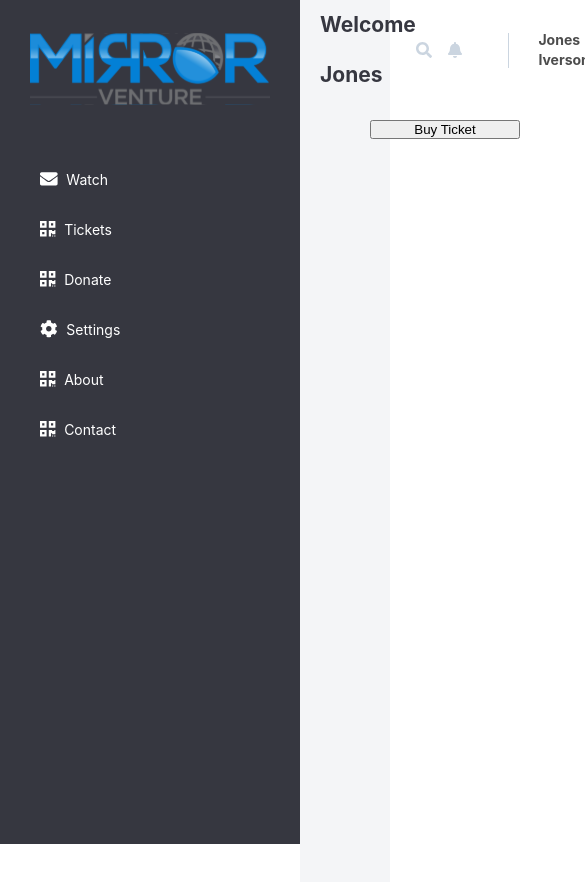
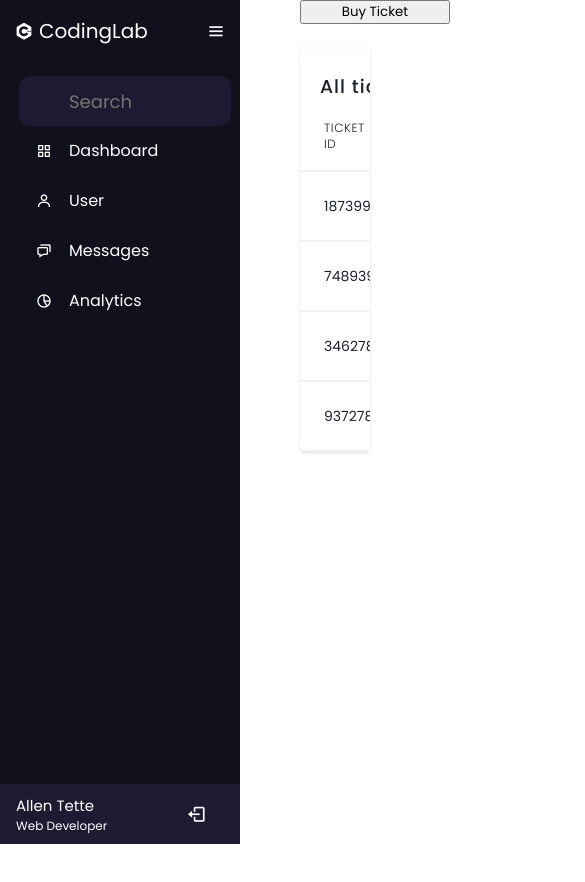
Before and after one commit to alleneben/mirror-ventures, a React (Create React App) app: page /app/dashboard/tickets in a window 390 px wide. Shown: the top 882 px of the page, 585 px wide, since content can reach past the window. After the commit the page ends 844 px from the top, so only its background shows below. Built offline with nearby package versions, Linux system fonts and the light colour scheme.

Commit message:
responsive dashboard

```diff
--- a/public/index.html
+++ b/public/index.html
@@ -10,6 +10,7 @@
       content="Web site created using create-react-app"
     />
     <link rel="apple-touch-icon" href="%PUBLIC_URL%/logo192.png" />
+    <link href='https://unpkg.com/boxicons@2.0.7/css/boxicons.min.css' rel='stylesheet'>
     <!--
       manifest.json provides metadata used when your web app is installed on a
       user's mobile device or desktop. See https://developers.google.com/web/fundamentals/web-app-manifest/
--- a/src/components/sidenav/sidenav.js
+++ b/src/components/sidenav/sidenav.js
@@ -1,7 +1,7 @@
 import React from 'react';
-
-// import { FontAwesomeIcon } from "@fortawesome/react-fontawesome";
-import {  faEnvelope,faQrcode, faCog } from "@fortawesome/free-solid-svg-icons";
+import { NavLink } from "react-router-dom";
+import { FontAwesomeIcon } from "@fortawesome/react-fontawesome";
+import {  faEnvelope,faQrcode, faBars, faTimes,faCog } from "@fortawesome/free-solid-svg-icons";
 
 import { ReactComponent as Logo } from '../../asset/img/logo.svg';
 import SideNavItem from './sidenavitem';
@@ -15,43 +15,90 @@ const SideNav = () => {
 
 
     return(
+        // <>
+        // <input type="checkbox" id={styles.check}/>
+        // <label htmlFor={styles.check}>
+        //     <FontAwesomeIcon
+        //         id={styles.btn}
+        //         style={{ fontSize: "1.1rem" }}
+        //         icon={faBars} />{" "}
+        //     <FontAwesomeIcon
+        //         id={styles.cancel}
+        //         style={{ fontSize: "1.1rem"}}
+        //         icon={faTimes} />{" "}
+        // </label>
+        // <div className={styles.sidenav}>
+        //     <header>
+        //         <Logo />
+        //     </header>
+        //     <ul>
+        //         <SideNavItem path="/app/dashboard/watch" linktext="Watch" icon={faEnvelope}/>
+        //         <SideNavItem path="/app/dashboard/tickets" linktext="Tickets" icon={faQrcode}/>
+        //         <SideNavItem path="/app/dashboard/donate" linktext="Donate" icon={faQrcode}/>
+        //         <SideNavItem path="/app/dashboard/settings" linktext="Settings" icon={faCog}/>
+        //         <SideNavItem path="/app/dashboard/about" linktext="About" icon={faQrcode}/>
+        //         <SideNavItem path="/app/dashboard/contact" linktext="Contact" icon={faQrcode}/>
+        //     </ul>
+        // </div>
+        // </>
         <>
-        <input type="checkbox" id={styles.check}/>
-        {/* <label htmlFor={styles.check}>
-            <FontAwesomeIcon
-                id={styles.btn}
-                style={{ fontSize: "1.1rem" }}
-                icon={faBars} />{" "}
-            <FontAwesomeIcon
-                id={styles.cancel}
-                style={{ fontSize: "1.1rem"}}
-                icon={faTimes} />{" "}
-        </label> */}
-        <div className={styles.sidenav}>
-            <header>
-                <Logo />
-            </header>
-            <ul>
-                <SideNavItem path="/app/dashboard/watch" linktext="Watch" icon={faEnvelope}/>
-                <SideNavItem path="/app/dashboard/tickets" linktext="Tickets" icon={faQrcode}/>
-                <SideNavItem path="/app/dashboard/donate" linktext="Donate" icon={faQrcode}/>
-                <SideNavItem path="/app/dashboard/settings" linktext="Settings" icon={faCog}/>
-                <SideNavItem path="/app/dashboard/about" linktext="About" icon={faQrcode}/>
-                <SideNavItem path="/app/dashboard/contact" linktext="Contact" icon={faQrcode}/>
-
-                {/* <SideNavItem path="/" linktext="Home" icon={faHome}/> */}
-                {/* <SideNavItem path="/app/dashboard" linktext="Dashboard" icon={faQrcode}/>
-                <SideNavItem path="/app/new" linktext="Members" icon={faUsers}/>
-                <SideNavItem path="/app/dashboard" linktext="Workouts" icon={faRunning}/>
-                <SideNavItem path="/app/new" linktext="Events" icon={faCalendarWeek}/>
-                <SideNavItem path="/app/dashboard" linktext="About" icon={faQuestionCircle}/>
-                <SideNavItem path="/app/new" linktext="Services" icon={faSlidersH}/>
-                <SideNavItem path="/app/dashboard" linktext="Contact" icon={faEnvelope}/> */}
-                {/* {
-                    state.menu &&
-                    state.menu.map((d,k) => <SideNavItem path={d.path} linktext={d.nam} icon={d.icon}/>)
-                } */}
+        <div id="cock" className={styles.sidebar}>
+            <div className={styles.logoContent}>
+                <div className={styles.logo}>
+                    <i className='bx bxl-c-plus-plus'></i>
+                    <div className={styles.logoName}>CodingLab</div>
+                </div>
+                <i className='bx bx-menu' id={styles.menubtn}></i>
+            </div>
+            <ul className={styles.navList}>
+                <li>
+                    {/* <NavLink> */}
+                        <i className="bx bx-search"></i>
+                        <input type="text" placeholder="Search"/>
+                    {/* </NavLink> */}
+                    <span className="tooltip">Search</span>
+                </li>
+                <li>
+                    <NavLink to={"/"}>
+                        <i className="bx bx-grid-alt"></i>
+                        <span className={styles.linksName}>Dashboard</span>
+                    </NavLink>
+                    <span className="tooltip">Dashboard</span>
+                </li>
+                <li>
+                    <NavLink to={"/"}>
+                        <i className="bx bx-user"></i>
+                        <span className={styles.linksName}>User</span>
+                    </NavLink>
+                    <span className="tooltip">User</span>
+                </li>
+                <li>
+                    <NavLink to={"/"}>
+                        <i className="bx bx-chat"></i>
+                        <span className={styles.linksName}>Messages</span>
+                    </NavLink>
+                    <span className="tooltip">Messages</span>
+                </li>
+                <li>
+                    <NavLink to={"/"}>
+                        <i className="bx bx-pie-chart-alt-2"></i>
+                        <span className={styles.linksName}>Analytics</span>
+                    </NavLink>
+                    <span className="tooltip">Analytics</span>
+                </li>
             </ul>
+            <div className={styles.profileContent}>
+                <div className={styles.profile}>
+                    <div className={styles.profileDetails}>
+                        {/* <img src="pic.jpg" alt="profile pic"/> */}
+                        <div className={styles.nameJob}>
+                            <div className={styles.name}>Allen Tette</div>
+                            <div className={styles.job}>Web Developer</div>
+                        </div>
+                    </div>
+                    <i className="bx bx-log-out" id={styles.logOut}></i>
+                </div>
+            </div>
         </div>
         </>
     )
--- a/src/components/sidenav/sidenav.module.scss
+++ b/src/components/sidenav/sidenav.module.scss
@@ -1,84 +1,82 @@
 @import '../../asset/scss/variables.scss';
-.sidenav {
-    position: fixed;
-    // left:-250px;
-    // width: 250px;
-    width: 300px;
-    height: 100%;
-    background: $primary;
-    transition: all .5s ease;
+// .sidenav {
+//     position: fixed;
+//     left:-250px;
+//     width: 250px;
+//     width: 300px;
+//     height: 100%;
+//     background: $primary;
+//     transition: all .5s ease;
 
-    header {
-        font-size: 22px;
-        color: white;
-        text-align: center;
-        line-height: 50px;
-        background: $primary;
-        user-select: none;
-    }
-    svg {
-        // margin: 20px;
-        width: 80%;
-        // margin-left: 20px;
-    }
+//     header {
+//         font-size: 22px;
+//         color: white;
+//         text-align: center;
+//         line-height: 50px;
+//         background: $primary;
+//         user-select: none;
+//     }
+//     svg {
+//         width: 80%;
+//     }
 
-    ul a {
-        display: block;
-        height: 100%;
-        width: 100%;
-        line-height: 50px;
-        font-size: 14px;
-        color: white;
-        padding-left: 40px;
-        box-sizing: border-box;
-        border-top: 0px solid rgba(255,255,255,.1);
-        // border-bottom: 1px solid black;
-        // transition: .4s;
-    }
+//     ul a {
+//         display: block;
+//         height: 100%;
+//         width: 100%;
+//         line-height: 50px;
+//         font-size: 14px;
+//         color: white;
+//         padding-left: 40px;
+//         box-sizing: border-box;
+//         border-top: 0px solid rgba(255,255,255,.1);
+//         // border-bottom: 1px solid black;
+//         // transition: .4s;
+//     }
 
 
-    ul li:hover a {
-        // padding-left: 50px;
-        background-color: rgba(255,255,255,.1);
-        color: white;
-    }
+//     ul li:hover a {
+//         // padding-left: 50px;
+//         background-color: rgba(255,255,255,.1);
+//         color: white;
+//     }
 
-}
+// }
 
-#check {
-    display: none;
-}
-#btn, #cancel {
-    position: absolute;
-    cursor: pointer;
-    background: $primary;
-    border-radius: 3px;
-}
-label {
-    position: sticky;
-    left: 0;
-    top: 0;
-    z-index: 5;
-}
-label #btn {
-    z-index: 1;
-    left: 40px;
-    top: 12px;
-    font-size: 35px;
-    color: white;
-    padding: 6px 12px;
-    transition: all .5s;
-}
+// #check {
+//     display: none;
+// }
+// #btn, #cancel {
+//     position: absolute;
+//     cursor: pointer;
+//     background: $primary;
+//     border-radius: 3px;
+// }
+// label {
+//     position: sticky;
+//     left: 0;
+//     top: 0;
+//     z-index: 5;
+// }
+// label #btn {
+//     z-index: 1;
+//     left: 40px;
+//     top: 12px;
+//     font-size: 35px;
+//     color: white;
+//     padding: 6px 12px;
+//     transition: all .5s;
+// }
 
-label #cancel {
-    z-index: 1;
-    left: -195px;
-    top: 10px;
-    font-size: 30px;
-    color: #0a5275;
-    padding: 4px 9px;
-    transition: all .5s;
-}
+// label #cancel {
+//     z-index: 1;
+//     left: -195px;
+//     top: 10px;
+//     font-size: 30px;
+//     color: #0a5275;
+//     padding: 4px 9px;
+//     transition: all .5s;
+// }
 
 // #check:checked ~ .sidenav {
 //     left: 0;
@@ -101,19 +99,145 @@ label #cancel {
 //     padding-left: 10px;
 // }
 
-.sidenav {
+// .sidenav {
+//     left: 0;
+// }
+
+// main {
+//     margin-left: 300px;
+// }
+
+// nav {
+//     margin-left: 300px;
+//     padding-left: 10px;
+// }
+
+
+.sidebar {
+    position: fixed;
+    top: 0;
     left: 0;
+    height: 100%;
+    width: 240px;
+    background: #11101d;
+    padding: 6px 14px;
+
 }
 
-main {
-    margin-left: 300px;
+.sidebar .logoContent .logo {
+    color: #fff;
+    display: flex;
+    height: 50px;
+    width: 100%;
+    align-items: center;
 }
 
-nav {
-    margin-left: 300px;
-    padding-left: 10px;
+.logoContent i {
+    font-size: 20px;
+    margin-right: 5px;
+}
+.logoContent .logo .logoName {
+    font-size: 20px;
+    font-weight: 400;
+}
+.sidebar #menubtn {
+    position: absolute;
+    color: #fff;
+    left: 90%;
+    top: 6px;
+    font-size: 20px;
+    height: 50px;
+    width: 50px;
+    text-align: center;
+    line-height: 50px;
+    transform: translateX(-50%);
+}
+.sidebar ul {
+    margin-top: 20px;
+}
+.sidebar ul li{
+    position: relative;
+    height: 50%;
+    width: 100%;
+    margin: 0 5px;
+    list-style: none;
+    line-height: 50px;
 }
 
-@media screen and (max-width: 300px){
+.sidebar ul li input {
+    position: absolute;
+    height: 100%;
+    width: 100%;
+    left: 0;
+    top: 0;
+    border-radius: 12px;
+    outline: none;
+    border: none;
+    background: #1d1b31;
+    padding-left: 50px;
+    font-size: 18px;
+    color: #fff;
+}
 
+.sidebar ul li a{
+    color: #fff;
+    display: flex;
+    align-items: center;
+    text-decoration: none;
+    transition: all 0.4s ease;
+    border-radius: 12px;
 }
+.sidebar ul li a:hover{
+    color: #11101d;
+    background: #fff;
+}
+.sidebar ul li a i{
+    height: 50px;
+    min-width: 50px;
+    border-radius: 12px;
+    line-height: 50px;
+    text-align: center;
+}
+.sidebar .profileContent {
+    position: absolute;
+    color: #fff;
+    bottom: 0;
+    left: 0;
+    width: 100%;
+}
+.sidebar .profileContent .profile {
+    position: relative;
+    padding: 10px 6px;
+    height: 60px;
+    background: #1d1b31;
+}
+.profileContent .profile .profileDetails {
+    display: flex;
+    align-items: center;
+}
+.profile .profileDetails img{
+    height: 45px;
+    width: 45px;
+    object-fit: cover;
+    border-radius: 12px;
+}
+.profile .profileDetails .nameJob{
+    margin-left: 10px;
+}
+.profile .profileDetails .name{
+    font-size: 15px;
+    font-weight: 400;
+}
+.profile .profileDetails .job{
+    font-size: 12px;
+}
+.profile #logOut {
+    position: absolute;
+    left: 88%;
+    bottom: 5px;
+    transform: translateX(-50%);
+    min-width: 50px;
+    line-height: 50px;
+    font-size: 20px;
+    border-radius: 12px;
+}
--- a/src/index.css
+++ b/src/index.css
@@ -1,17 +1,47 @@
-body {
-  font-family: -apple-system, BlinkMacSystemFont, 'Segoe UI', 'Roboto', 'Oxygen',
-    'Ubuntu', 'Cantarell', 'Fira Sans', 'Droid Sans', 'Helvetica Neue',
-    sans-serif;
-  -webkit-font-smoothing: antialiased;
-  -moz-osx-font-smoothing: grayscale;
-}
+@import url('https://fonts.googleapis.com/css2?family=Poppins:wght@200;300;400;500;600;700&display=swap');
+
 * {
   margin: 0;
   padding: 0;
+  box-sizing: border-box;
   list-style: none;
   text-decoration: none;
+  font-family: "Poppins", sans-serif;
 }
 
+body {
+  position: relative;
+  min-height: 100vh;
+  width: 100%;
+  overflow: hidden;
+}
+ul li .tooltip{
+  position: absolute;
+  left: 122px;
+  top: 0;
+  transform: translateY(-50%);
+  border-radius: 6px;
+  height: 35px;
+  width: 122px;
+  background: #fff;
+  line-height: 35px;
+  text-align: center;
+  box-shadow: 0 5px 10px rgba(0, 0, 0, 0.2);
+  transition: 0s;
+  opacity: 0;
+  pointer-events: none;
+}
+ul li:hover .tooltip{
+  transition: all 0.5s ease;
+  opacity: 1;
+  top: 50%;
+}
+/* ul li .bx-search{
+  position: absolute;
+  z-index: 99;
+  color: #fff;
+  font-size: 22px;
+} */
 ::-webkit-scrollbar {
   width: 2px;
 }
--- a/src/layouts/dashboard-layout-container/dashboard-layout.module.scss
+++ b/src/layouts/dashboard-layout-container/dashboard-layout.module.scss
@@ -7,93 +7,97 @@
     // background: url('../../asset/img/bg.jpg') no-repeat;
     // background-position: center;
     // background-size: cover;
-    height: 100vh;
-    transition: all .5s;
-    background: #F4F5F7;
-    padding: 20px 0 0 20px;
+    // height: 100vh;
+    // transition: all .5s;
+    // background: #F4F5F7;
+    // padding: 20px 0 0 20px;
     // display: flex;
+    position: absolute;
+    height: 100%;
+    width: calc(100% - 240px);
+    left: 250px;
 
 }
 
-.nav {
-    line-height: 50px;
-    background: #F4F5F7;
-    color: $primary;
-    font-weight: 800;
-    font-size: 14px;
-    // box-shadow:  0 4px 6px -1px rgba(0, 0, 0, 0.1), 0 2px 4px -1px rgba(0, 0, 0, 0.06);
-    top: 0;
-    left: 0;
-    position: sticky;
-    transition: all .5s;
-    padding-left: 20px;
-    display: flex;
-    justify-content: space-between;
-}
-.right {
-    display: flex;
-    align-items: center;
-    justify-content: center;
+// .nav {
+//     line-height: 50px;
+//     background: #F4F5F7;
+//     color: $primary;
+//     font-weight: 800;
+//     font-size: 14px;
+//     // box-shadow:  0 4px 6px -1px rgba(0, 0, 0, 0.1), 0 2px 4px -1px rgba(0, 0, 0, 0.06);
+//     top: 0;
+//     left: 0;
+//     position: sticky;
+//     transition: all .5s;
+//     padding-left: 20px;
+//     display: flex;
+//     justify-content: space-between;
+// }
+// .right {
+//     display: flex;
+//     align-items: center;
+//     justify-content: center;
 
-    h1 {
-        font-size: 14px;
-        line-height: 20px;
-        color: rgba(0,0,0,0.7);
-    }
+//     h1 {
+//         font-size: 14px;
+//         line-height: 20px;
+//         color: rgba(0,0,0,0.7);
+//     }
 
-    .vertical {
-        height: 35px;
-        width: 1px;
-        background-color: #cbd5e0;
-        margin: 0 30px;
-    }
-}
-.dropdown {
-    position: relative;
-    display: inline-block;
-}
-.dropbtn {
-    color: $primary;
-    font-size: 16px;
-    border: none;
-    border-radius: 50%;
-    height: 50px;
-    width: 50px;
-    margin: 5px;
-    cursor: pointer;
-    justify-content: center;
-    align-items: center;
-    display: flex;
-}
-.dropdowncontent {
-    display: none;
-    position: absolute;
-    background-color: #ffffff;
-    min-width: 140px;
-    box-shadow: 0px 8px 16px 0px rgba(0,0,0,0.2);
-    z-index: 1;
-    right: 10px;
-}
-.dropdowncontent a {
-    color: $bg-gray-600;
-    padding: 0 0 0 10px;
-    text-decoration: none;
-    display: block;
-    font-weight: 400;
-}
+//     .vertical {
+//         height: 35px;
+//         width: 1px;
+//         background-color: #cbd5e0;
+//         margin: 0 30px;
+//     }
+// }
+// .dropdown {
+//     position: relative;
+//     display: inline-block;
+// }
+// .dropbtn {
+//     color: $primary;
+//     font-size: 16px;
+//     border: none;
+//     border-radius: 50%;
+//     height: 50px;
+//     width: 50px;
+//     margin: 5px;
+//     cursor: pointer;
+//     justify-content: center;
+//     align-items: center;
+//     display: flex;
+// }
+// .dropdowncontent {
+//     display: none;
+//     position: absolute;
+//     background-color: #ffffff;
+//     min-width: 140px;
+//     box-shadow: 0px 8px 16px 0px rgba(0,0,0,0.2);
+//     z-index: 1;
+//     right: 10px;
+// }
+// .dropdowncontent a {
+//     color: $bg-gray-600;
+//     padding: 0 0 0 10px;
+//     text-decoration: none;
+//     display: block;
+//     font-weight: 400;
+// }
 
-.dropdown:hover .dropdowncontent {
-    display: block;
-}
+// .dropdown:hover .dropdowncontent {
+//     display: block;
+// }
 
-.actions {
-    flex-wrap: wrap;
-}
+// .actions {
+//     flex-wrap: wrap;
+// }
 
-@media screen and (min-width: 35em) {
-    .actions {
-        display: flex;
-        justify-content: flex-end;
-        align-items: center;
-    }
-}
+// @media screen and (min-width: 35em) {
+//     .actions {
+//         display: flex;
+//         justify-content: flex-end;
+//         align-items: center;
+//     }
+// }
```
Also changed, not shown: src/components/sidenav/v.css (deleted, +0 -40 lines).
